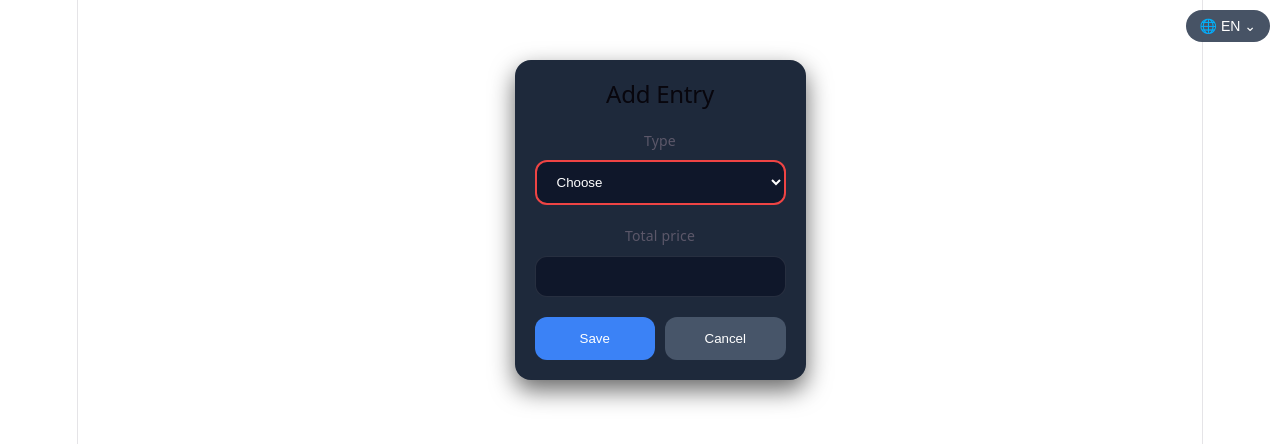
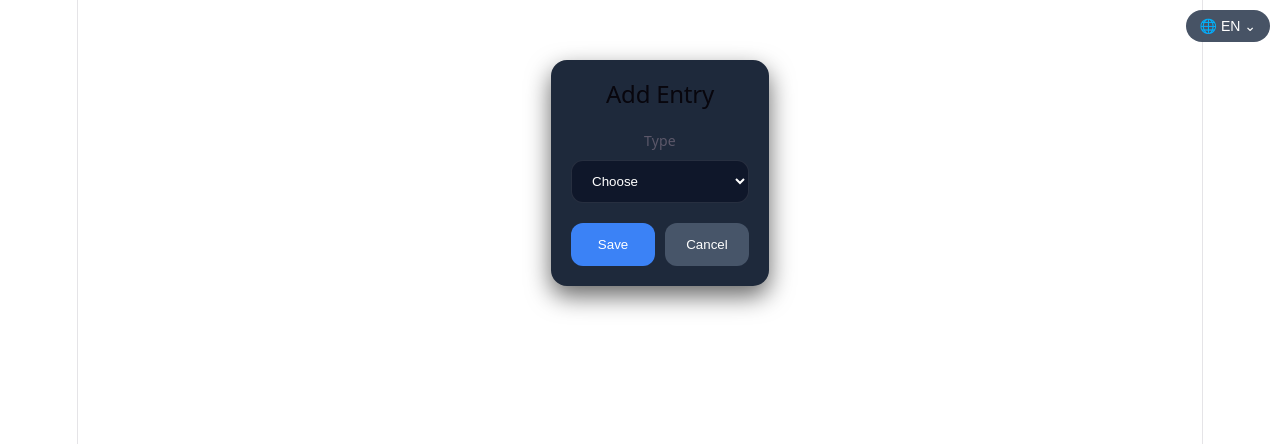
Before and after one commit to rumenNikodimov/AutoTrackWeb, a React (Vite) app in the folder autotrack-web-vite/: page /vehicles/1/entries/add in a window 1280 px wide. Shown: the top 444 px of the page. Built offline with nearby package versions, Linux system fonts and the light colour scheme.

Commit message:
update translations

```diff
--- a/autotrack-web-vite/src/pages/vehicleEntry/AddEntry.tsx
+++ b/autotrack-web-vite/src/pages/vehicleEntry/AddEntry.tsx
@@ -34,12 +34,12 @@ export function AddEntry() {
 
   const [error, setError] = useState<string | null>(null);
 
-  const isFuel = type === EntryType.Fuel;
-  const isElectric = type === EntryType.Electric;
-  const isExpense = type === EntryType.Expense;
-  const isService = type === EntryType.Service;
-  const isInsurance = type === EntryType.Insurance;
-  const isVignette = type === EntryType.Vignette;
+  const isFuel = type === EntryType.FuelType;
+  const isElectric = type === EntryType.ElectricType;
+  const isExpense = type === EntryType.ExpenseType;
+  const isService = type === EntryType.ServiceType;
+  const isInsurance = type === EntryType.InsuranceType;
+  const isVignette = type === EntryType.VignetteType;
 
   if (!vehicleId) return <p>Invalid vehicle</p>;
 
@@ -89,18 +89,29 @@ export function AddEntry() {
 
         <form onSubmit={handleSubmit} style={{ width: "100%" }}>
 
-         <Field label={t("type")}>
+
+          <Field label={t("type")}>
             <select
-              value={category ?? ""}
-              onChange={(e) => setType(Number(e.target.value))}
-              style={getInputStyle(type === 0)}
+              value={type ?? ""}
+              onChange={(e) =>
+                setType(
+                  e.target.value === "" ? 0 : Number(e.target.value)
+                )
+              }
+              style={getInputStyle(type === null)}
             >
               <option value="">{t("choose")}</option>
-              {Object.entries(EntryType).map(([k, v]) => (
-                <option key={k} value={v}>{t(k)}</option>
-              ))}
+
+              {Object.entries(EntryType)
+                .filter(([k]) => isNaN(Number(k)))
+                .map(([k, v]) => (
+                  <option key={k} value={v}>
+                    {t(k)}
+                  </option>
+                ))}
             </select>
           </Field>
+
 
           {(isFuel || isElectric || isService) && (
             <Field label={t("odometer")}>
@@ -115,7 +126,7 @@ export function AddEntry() {
 
 
           {(isFuel || isElectric) && (
-            <Field label={t("amount")}>
+           <Field label={isElectric ? t("energy") : t("amount")}>
               <input
                 type="number"
                 value={amount ?? ""}
@@ -125,6 +136,7 @@ export function AddEntry() {
             </Field>
           )}
 
+          {(isFuel || isElectric || isService || isExpense || isInsurance || isVignette) && (
           <Field label={t("totalPrice")}>
             <input
               type="number"
@@ -133,6 +145,7 @@ export function AddEntry() {
               style={getInputStyle()}
             />
           </Field>
+          )}
 
           {(isExpense) && (
             <Field label={t("expenseCategory")}>
--- a/autotrack-web-vite/src/pages/vehicleEntry/EditEntry.tsx
+++ b/autotrack-web-vite/src/pages/vehicleEntry/EditEntry.tsx
@@ -1,4 +1,3 @@
-
 import { useEffect, useState } from "react";
 import { useNavigate, useParams } from "react-router-dom";
 import { apiGet, apiPut } from "../../services/api";
@@ -37,12 +36,12 @@ export function EditEntry() {
 
   const [error, setError] = useState<string | null>(null);
 
-  const isFuel = type === EntryType.Fuel;
-  const isElectric = type === EntryType.Electric;
-  const isExpense = type === EntryType.Expense;
-  const isService = type === EntryType.Service;
-  const isInsurance = type === EntryType.Insurance;
-  const isVignette = type === EntryType.Vignette;
+  const isFuel = type === EntryType.FuelType;
+  const isElectric = type === EntryType.ElectricType;
+  const isExpense = type === EntryType.ExpenseType;
+  const isService = type === EntryType.ServiceType;
+  const isInsurance = type === EntryType.InsuranceType;
+  const isVignette = type === EntryType.VignetteType;
 
   useEffect(() => {
     loadEntry();
@@ -57,9 +56,9 @@ export function EditEntry() {
       setTotalPrice(data.totalPrice);
       setOdometerKm(data.odometerKm ?? null);
 
-      setCategory(data.expenseCategory ?? null);
-      setServiceType(data.serviceType ?? null);
-      setInsuranceType(data.insuranceType ?? null);
+      setCategory(data.expenseCategory ?? null ? Number(data.expenseCategory) : null);
+      setServiceType(data.serviceType ?? null ? Number(data.serviceType) : null);
+      setInsuranceType(data.insuranceType ?? null ? Number(data.insuranceType) : null);
 
       setTitle(data.title ?? "");
       setDescription(data.description ?? "");
@@ -69,22 +68,14 @@ export function EditEntry() {
 
       setNextDueKm(data.nextDueKm ?? null);
       setNextDueDate(data.nextDueDate?.split("T")[0] ?? "");
+      console.log(data.expenseCategory);
+
     } catch (e: any) {
       setError(e.message);
     } finally {
       setLoading(false);
     }
   };
-
-  const getInputStyle = (invalid?: boolean): React.CSSProperties => ({
-    width: "100%",
-    padding: "12px 16px",
-    borderRadius: 12,
-    background: "#0f172a",
-    color: "white",
-    border: invalid ? "2px solid #ef4444" : "1px solid rgba(255,255,255,0.1)",
-    boxSizing: "border-box"
-  });
 
   const handleSubmit = async (e: React.FormEvent) => {
     e.preventDefault();
@@ -121,34 +112,43 @@ return (
 
         <form onSubmit={handleSubmit} style={{ width: "100%" }}>
 
-          {/* <Field label={t("type")}>
+          <Field label={t("type")}>
             <select
               value={type || ""}
               onChange={(e) => setType(Number(e.target.value))}
               style={getInputStyle(type === 0)}
             >
               <option value="">{t("choose")}</option>
-              <option value={EntryType.Fuel}> {t("fuelDropdown")}</option>
-              <option value={EntryType.Electric}> {t("electricDropdown")}</option>
-              <option value={EntryType.Expense}> {t("expenseDropdown")}</option>
-              <option value={EntryType.Service}> {t("serviceDropdown")}</option>
-              <option value={EntryType.Insurance}> {t("insuranceDropdown")}</option>
-              <option value={EntryType.Vignette}> {t("vignetteDropdown")}</option>
+              <option value={EntryType.FuelType}> {t("FuelType")}</option>
+              <option value={EntryType.ElectricType}> {t("ElectricType")}</option>
+              <option value={EntryType.ExpenseType}> {t("ExpenseType")}</option>
+              <option value={EntryType.ServiceType}> {t("ServiceType")}</option>
+              <option value={EntryType.InsuranceType}> {t("InsuranceType")}</option>
+              <option value={EntryType.VignetteType}> {t("VignetteType")}</option>
             </select>
-          </Field> */}
+          </Field>
 
-            <Field label={t("type")}>
-              <select
-                value={category ?? ""}
-                onChange={(e) => setType(Number(e.target.value))}
-                style={getInputStyle(type === 0)}
-              >
-                <option value="">{t("choose")}</option>
-                {Object.entries(EntryType).map(([k, v]) => (
-                  <option key={k} value={v}>{t(k)}</option>
-                ))}
-              </select>
-            </Field>
+             {/* <Field label={t("type")}>
+                        <select
+                          value={type ?? ""}
+                          onChange={(e) =>
+                            setType(
+                              e.target.value === "" ? null : Number(e.target.value)
+                            )
+                          }
+                          style={getInputStyle(type === null)}
+                        >
+                          <option value="">{t("choose")}</option>
+
+                          {Object.entries(EntryType)
+                            .filter(([k]) => isNaN(Number(k)))
+                            .map(([k, v]) => (
+                              <option key={k} value={v}>
+                                {t(k)}
+                              </option>
+                            ))}
+                        </select>
+                      </Field> */}
 
           {(isFuel || isElectric || isService) && (
             <Field label={t("odometer")}>
@@ -162,7 +162,7 @@ return (
           )}
 
           {(isFuel || isElectric) && (
-            <Field label={t("amount")}>
+            <Field label={isElectric ? t("energy") : t("amount")}>
               <input
                 type="number"
                 value={amount ?? ""}
@@ -187,17 +187,26 @@ return (
             </Field>
           )}
 
-          {(isExpense) && (
+          {isExpense && (
             <Field label={t("expenseCategory")}>
               <select
                 value={category ?? ""}
-                onChange={(e) => setCategory(Number(e.target.value))}
-                style={getInputStyle()}
+                onChange={(e) =>
+                  setCategory(
+                    e.target.value === "" ? null : Number(e.target.value)
+                  )
+                }
+                style={getInputStyle(category === null)}
               >
                 <option value="">{t("choose")}</option>
-                {Object.entries(ExpenseCategory).map(([k, v]) => (
-                  <option key={k} value={v}>{t(k)}</option>
-                ))}
+
+                {Object.entries(ExpenseCategory)
+                  .filter(([k]) => isNaN(Number(k)))
+                  .map(([k, v]) => (
+                    <option key={k} value={v}>
+                      {t(k)}
+                    </option>
+                  ))}
               </select>
             </Field>
           )}
@@ -390,3 +399,13 @@ const errorText: React.CSSProperties = {
   color: "#ef4444",
   marginTop: 10
 };
+
+const getInputStyle = (invalid?: boolean): React.CSSProperties => ({
+    width: "100%",
+    padding: "12px 16px",
+    borderRadius: 12,
+    background: "#0f172a",
+    color: "white",
+    border: invalid ? "2px solid #ef4444" : "1px solid rgba(255,255,255,0.1)",
+    boxSizing: "border-box"
+  });
--- a/autotrack-web-vite/src/pages/vehicleEntry/EntryList.tsx
+++ b/autotrack-web-vite/src/pages/vehicleEntry/EntryList.tsx
@@ -1,17 +1,18 @@
-
 import { useNavigate } from "react-router-dom";
 import { useEffect, useState } from "react";
 import { apiGet, apiDelete } from "../../services/api";
 import { createHoverHandlers } from "../../utils/uiHandlers";
 import { useTranslation } from "react-i18next";
+import { EntryType } from "../../types/enums/EntryType";
 
-type FuelEntry = {
+type Entry = {
   id: number;
   vehicleId: number;
   odometerKm: number;
-  fuelAmount: number;
+  amount: number;
   totalPrice: number;
-  filledAt: string;
+  occurredAt: string;
+  type: number;
 };
 
 type Props = {
@@ -19,7 +20,7 @@ type Props = {
 };
 
 // ✅ consumption logic (същото)
-function calculateConsumptions(entries: FuelEntry[]) {
+function calculateConsumptions(entries: Entry[]) {
   const result: any[] = [];
 
   for (let i = 1; i < entries.length; i++) {
@@ -30,7 +31,7 @@ function calculateConsumptions(entries: FuelEntry[]) {
 
     if (distance <= 0) continue;
 
-    const consumption = (curr.fuelAmount / distance) * 100;
+    const consumption = (curr.amount / distance) * 100;
 
     result.push({
       id: curr.id,
@@ -47,12 +48,12 @@ function calculateConsumptions(entries: FuelEntry[]) {
 export function EntryList({ vehicleId }: Props) {
   const navigate = useNavigate();
 
-  const [entries, setEntries] = useState<FuelEntry[]>([]);
+  const [entries, setEntries] = useState<Entry[]>([]);
   const [loading, setLoading] = useState(true);
 
   const { t } = useTranslation();
   useEffect(() => {
-    apiGet<FuelEntry[]>(`entries/vehicle/${vehicleId}`)
+    apiGet<Entry[]>(`entries/vehicle/${vehicleId}`)
       .then(setEntries)
       .finally(() => setLoading(false));
   }, [vehicleId]);
@@ -70,11 +71,17 @@ export function EntryList({ vehicleId }: Props) {
 
   const consumptions = calculateConsumptions(sorted);
 
+
+  const getEntryTypeKey = (value: number) =>
+    Object.keys(EntryType).find(
+      (k) => EntryType[k as keyof typeof EntryType] === value
+  );
+
   if (loading) return <p style={{ padding: 20 }}>Loading...</p>;
 
   return (
     <div style={{ maxWidth: 600, margin: "20px auto", padding: 10 }}>
-      <h2 style={{ textAlign: "center" }}>{t("fuelEntries")}</h2>
+      <h2 style={{ textAlign: "center" }}>{t("entries")}</h2>
 
       {/* ✅ LIST */}
       {sorted.map((e, i) => (
@@ -89,15 +96,25 @@ export function EntryList({ vehicleId }: Props) {
             animationDelay: `${i * 0.05}s`
           }}
         >
+          <span>
+            {t(getEntryTypeKey(e.type) || "")}
+          </span>
+
           <div>
-            <strong>{e.odometerKm} km</strong>
+            {e.type !== EntryType.InsuranceType && e.type !== EntryType.VignetteType
+              ? (
+                <strong>{e.odometerKm} km</strong>
+              )
+              : null}
             <div style={{ fontSize: 13, opacity: 0.7 }}>
-              {new Date(e.filledAt).toLocaleDateString()}
+              {new Date(e.occurredAt).toLocaleDateString()}
             </div>
           </div>
 
           <div style={{ marginTop: 5 }}>
-            ⛽ {e.fuelAmount} L • 💰 {e.totalPrice.toFixed(2)} {t("currency")}
+            {e.type === EntryType.ElectricType ? "⚡" : "⛽"}{" "}
+            {e.amount} {e.type === EntryType.ElectricType ? "kWh" : "L"} • 💰{" "}
+            {e.totalPrice.toFixed(2)} {t("currency")}
           </div>
 
           {/* ✅ ACTIONS */}
```
Also changed, not shown: autotrack-web-vite/src/i18n.ts (+12 -13 lines), autotrack-web-vite/src/types/enums/EntryType.ts (+6 -6 lines).
